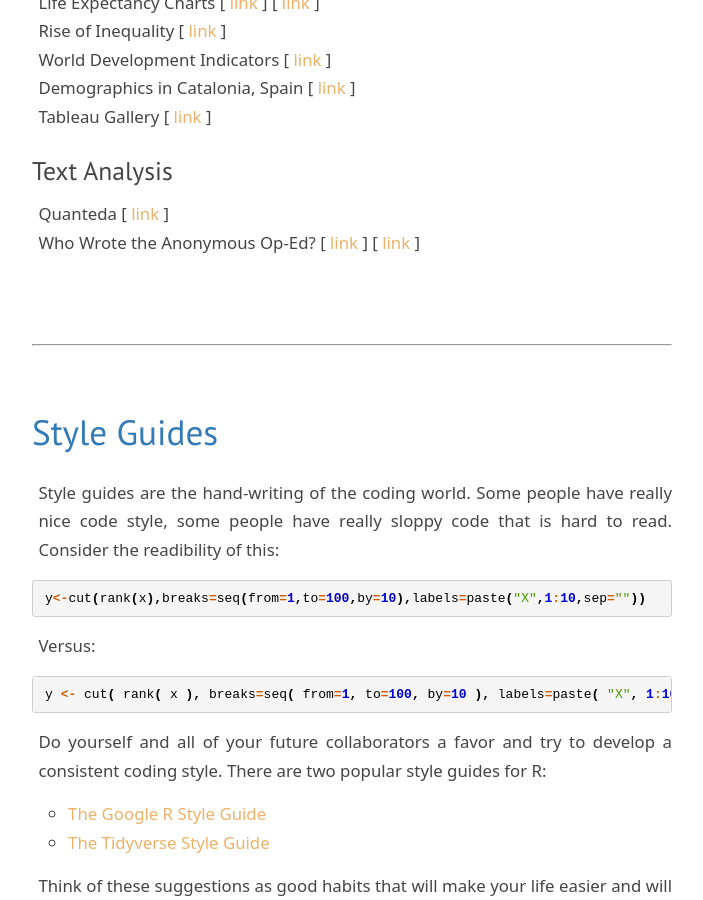
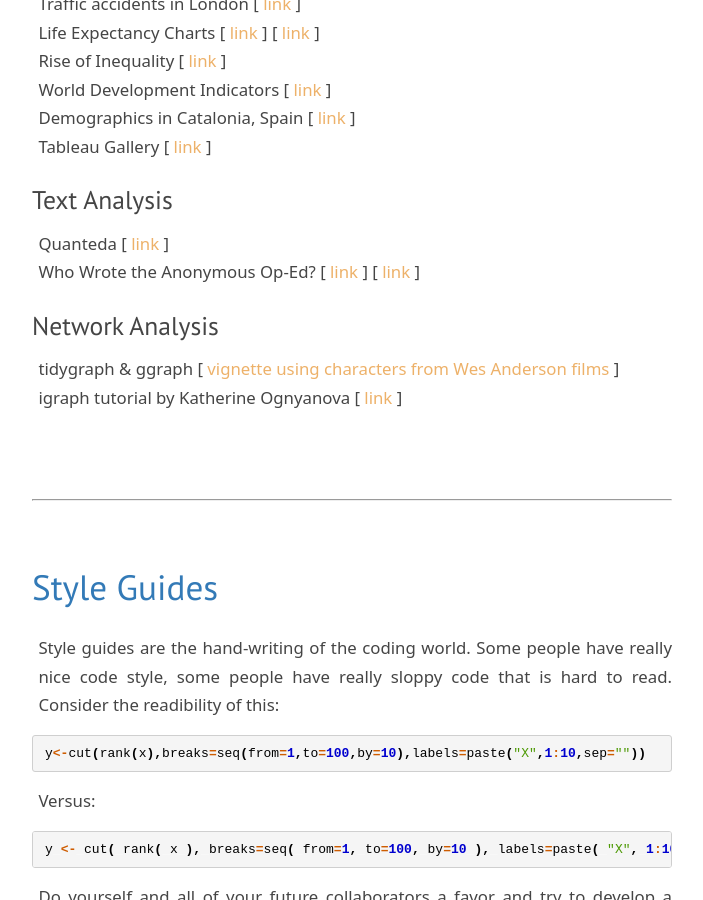
Before and after one commit to DS4PS/ds4ps.github.io, a Jekyll site: the page built from resources.md, in a window 1280 px wide and 900 px high, scrolled down 4951 px. Shown: the whole window, without its empty margins (288-991 px from the left). Built offline with Jekyll 4.4.1, drawn with Linux system fonts in a browser that asks for light colours; nearby versions of some CDN libraries; library files that are not in the unit come from our copies.

Commit message:
Update resources.md

```diff
--- a/resources.md
+++ b/resources.md
@@ -179,6 +179,10 @@
 Who Wrote the Anonymous Op-Ed? [ [link](http://blog.revolutionanalytics.com/2018/09/anonymous-nyt-op-ed.html) ] [ [link](https://www.rjionline.org/stories/we-put-data-science-to-the-test-to-try-to-uncover-the-mystery-author-of-the) ]
 
 
+### Network Analysis
+
+tidygraph & ggraph [ [vignette using characters from Wes Anderson films](https://davidsmale.netlify.com/portfolio/wes-anderson-actor-network/) ]
+igraph tutorial by Katherine Ognyanova [ [link](https://kateto.net/networks-r-igraph) ]
 
 <br><br>
 
```
